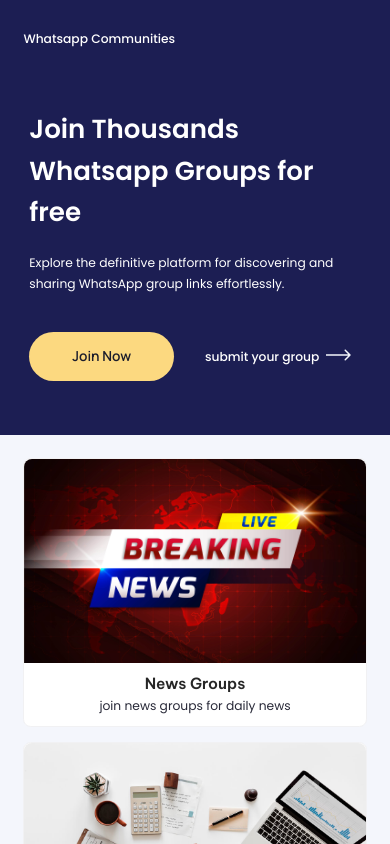
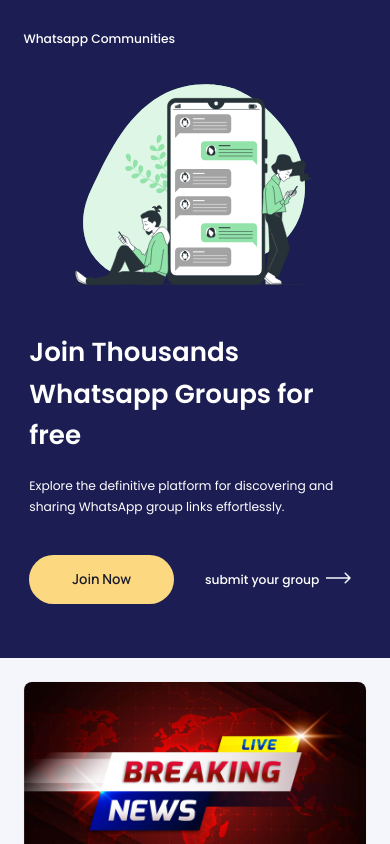
Before and after one commit to Tahirasif31/whatsappgrouplinks_next.js, a Next.js app: page / in a window 390 px wide. Shown: the top 844 px of the page. Built offline with nearby package versions, Linux system fonts and the light colour scheme.

Commit message:
changes reverted

```diff
--- a/app/components/Hero.module.css
+++ b/app/components/Hero.module.css
@@ -135,11 +135,8 @@
     grid-template-columns: 1fr;
   }
 
-  /* .textContainer {
+  .textContainer {
     grid-row: 2/3;
-  } */
-  .heroImage {
-    display: none;
   }
 }
 @media screen and (max-width: 320px) {
```
